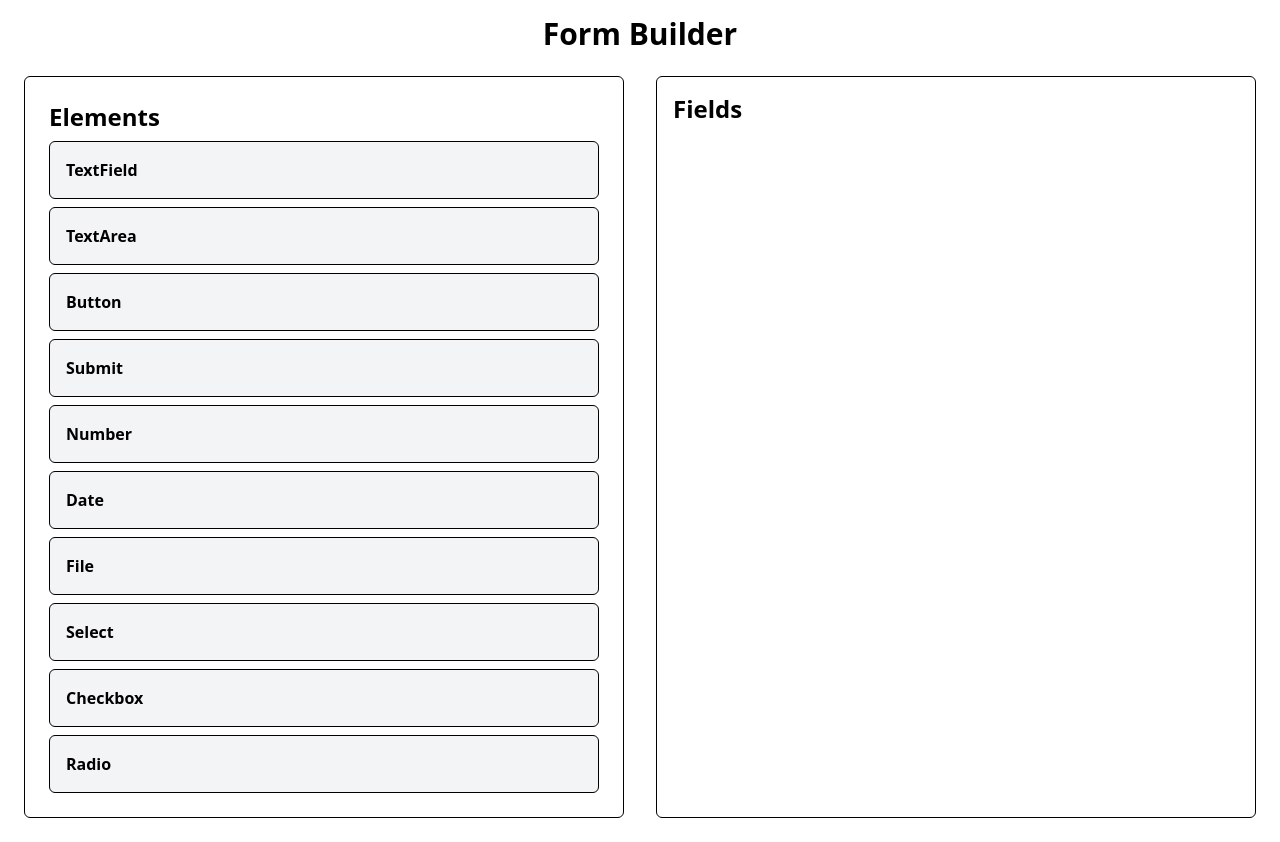
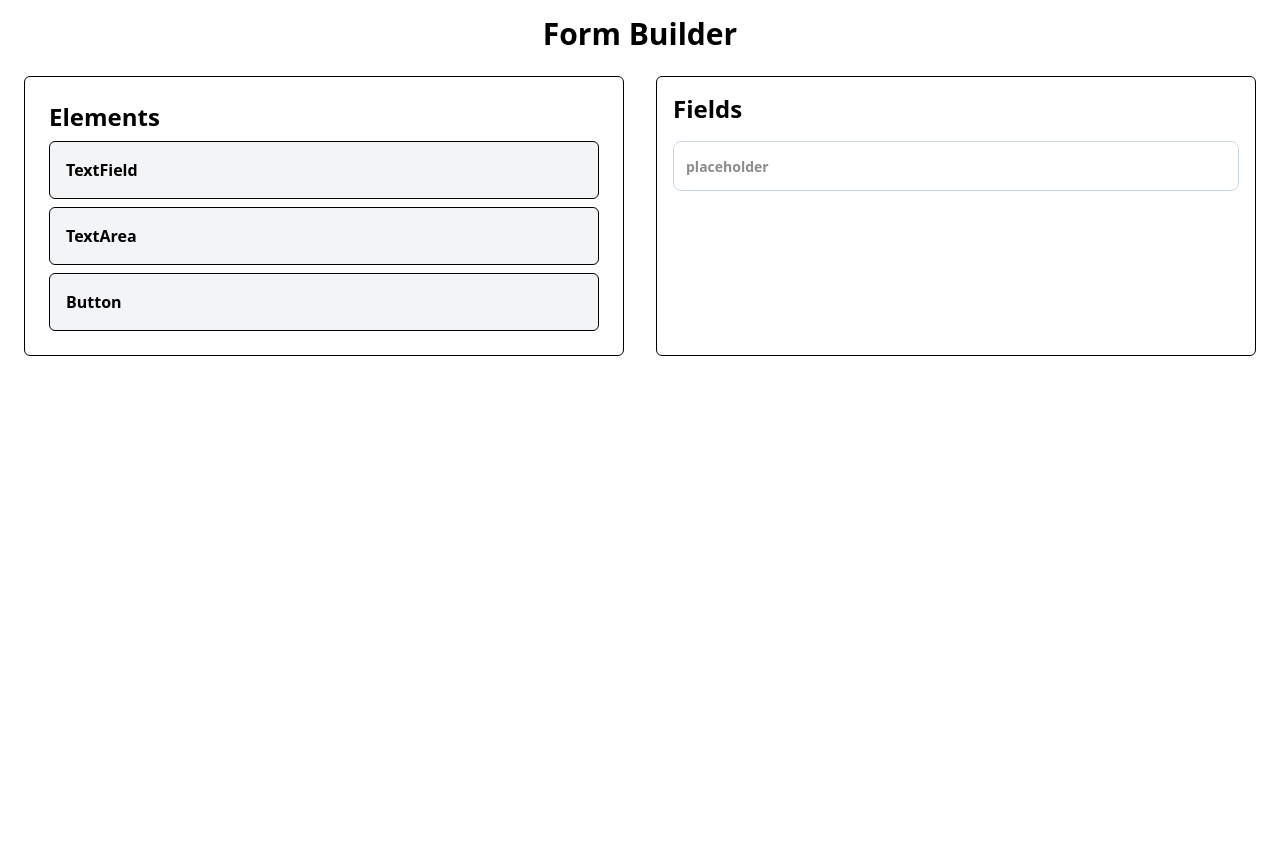
Before and after one commit to Serajur-Reza/form-builder, a React (Vite) app: page / in a window 1280 px wide. Both pictures are taken after a click on the button "TextField". After the commit the page ends 800 px from the top, so only its background shows below. Built offline with nearby package versions, Linux system fonts and the light colour scheme.

Commit message:
drag and drop and code feature added

```diff
--- a/package.json
+++ b/package.json
@@ -11,9 +11,12 @@
   },
   "dependencies": {
     "@dnd-kit/core": "^6.3.1",
+    "@dnd-kit/sortable": "^10.0.0",
+    "@reduxjs/toolkit": "^2.6.1",
     "@tailwindcss/vite": "^4.0.8",
     "react": "^19.0.0",
     "react-dom": "^19.0.0",
+    "react-redux": "^9.2.0",
     "tailwindcss": "^4.0.8"
   },
   "devDependencies": {
--- a/src/App.tsx
+++ b/src/App.tsx
@@ -1,21 +1,40 @@
 import "./App.css";
-import Code from "./components/Code";
+// import Code from "./components/Code";
 import Elements from "./components/Elements";
 import Fields from "./components/Fields";
+import {useState} from "react";
+import { DndContext } from '@dnd-kit/core';
 
 function App() {
+    const [elements, setElements] = useState([]);
+
+    const handleDragEnd = (event) => {
+        const { active } = event;
+
+        // Add the dragged element to the canvas
+        if (active.data.current) {
+            setElements((prev) => [...prev, active.data.current]);
+        }
+    };
+
+    // console.log(elements)
+
     return (
     <>
+
+        <DndContext onDragEnd={handleDragEnd}>
             <div className="font-bold  mt-4">
                 <h1 className="text-3xl text-center">Form Builder</h1>
 
 
                 <div className="grid grid-cols-2 gap-4 m-4">
                     <Elements />
-          <Fields />
+                    <Fields elements={elements}/>
                     {/*<Code />*/}
                 </div>
             </div>
+        </DndContext>
+
     </>
   );
 }
--- a/src/components/Elements/Elements.tsx
+++ b/src/components/Elements/Elements.tsx
@@ -1,18 +1,16 @@
-import {TextField} from "../Fields/TextField.tsx";
+import {TextField, TextInputString} from "../Fields/TextField.tsx";
 
-export const FormElements= {
-    text: TextField,
-}
+
 
 export const formElementSidebar = [
-    { name: 'TextField', element: FormElements.text},
-    { name: 'TextArea', element: FormElements.text},
-    { name: 'Button', element: FormElements.text},
-    { name: 'Submit', element: FormElements.text},
-    { name: 'Number', element: FormElements.text},
-    { name: 'Date', element: FormElements.text},
-    { name: 'File', element: FormElements.text},
-    { name: 'Select', element: FormElements.text},
-    { name: 'Checkbox', element: FormElements.text},
-    { name: 'Radio', element: FormElements.text}
+    { id: 1, name: 'TextField', element: <TextField/>,code: TextInputString()},
+    { id: 2, name: 'TextArea', element: <TextField/>, code: TextInputString()},
+    { id: 3, name: 'Button', element: <TextField/>, code: TextInputString()},
+    // { id: 4, name: 'Submit', element: FormElements.text},
+    // { id: 5, name: 'Number', element: FormElements.text},
+    // { id: 6, name: 'Date', element: FormElements.text},
+    // { id: 7, name: 'File', element: FormElements.text},
+    // { id: 8, name: 'Select', element: FormElements.text},
+    // { id: 9, name: 'Checkbox', element: FormElements.text},
+    // { id: 10, name: 'Radio', element: FormElements.text}
 ]
--- a/src/components/Elements/SidebarButtonElement.tsx
+++ b/src/components/Elements/SidebarButtonElement.tsx
@@ -1,10 +1,27 @@
+import { useDraggable } from '@dnd-kit/core';
 
-type Props = { formElement: any, name: string}
+type Props = {id: number, formElement: any, code: string, name: string}
 
 const SidebarButtonElement = (props:Props ) => {
-    const {formElement, name} = props
+    const {id, formElement, code, name} = props
+
+    const { attributes, listeners, setNodeRef, transform } = useDraggable({
+        id,
+        data: { type: formElement, label:name, id: id, code: code },
+    });
+
+    const style = transform
+        ? {
+            transform: `translate3d(${transform.x}px, ${transform.y}px, 0)`,
+        }
+        : undefined;
     return (
-        <div className={'bg-gray-100 border-1 rounded-md p-4 m-2 cursor-pointer'}>
+        <div
+            ref={setNodeRef}
+            className={'bg-gray-100 border-1 rounded-md p-4 m-2 cursor-pointer'}
+            style={{...style}}
+            {...listeners}
+            {...attributes}>
             {name}
         </div>
     );
--- a/src/components/Elements/index.tsx
+++ b/src/components/Elements/index.tsx
@@ -21,7 +21,7 @@ const Elements = () => {
 
         <div>
             {formElementSidebar.map((formElement, index) => (
-                <SidebarButtonElement key={index} formElement={formElement.element} name={formElement.name} />
+                <SidebarButtonElement key={index} formElement={formElement.element} name={formElement.name} id={formElement.id} code={formElement?.code}/>
             ))}
         </div>
 
--- a/src/components/Fields/TextField.tsx
+++ b/src/components/Fields/TextField.tsx
@@ -4,7 +4,7 @@ export const TextField = () => {
     return (
         <div className="w-full">
             <input
-                className='w-full border-slate-300 py-3 rounded-lg placeholder:text-sm placeholder:text-[#8C8C8C]'
+                className='w-full border-1 border-slate-300 p-3 rounded-lg placeholder:text-sm placeholder:text-[#8C8C8C]'
                 type='text'
                 placeholder={'placeholder'}
                 readOnly
@@ -12,3 +12,15 @@ export const TextField = () => {
         </div>
     );
 };
+
+
+export const TextInputString = () => {
+    return `<div className="w-full">
+            <input
+                className='w-full border-1 border-slate-300 p-3 rounded-lg placeholder:text-sm placeholder:text-[#8C8C8C]'
+                type='text'
+                placeholder={'placeholder'}
+                readOnly
+                disabled/>
+        </div>`
+}
--- a/src/components/Fields/index.tsx
+++ b/src/components/Fields/index.tsx
@@ -1,11 +1,20 @@
+
+import { useDroppable } from '@dnd-kit/core';
 
 
+const Fields = (props) => {
+  const { elements } = props;
+  const { setNodeRef } = useDroppable({
+    id: 'canvas',
+  });
 
-
-const Fields = () => {
-  return <div className={'bg-white border-1 rounded-md p-4 m-2'}>
+  console.log(elements)
+  return <div className={'bg-white border-1 rounded-md p-4  m-2 overflow-auto'}>
     <div>
       <h1 className={'text-2xl font-bold'} >Fields</h1>
+      <div >
+        {elements?.map((el, i) => (<div className={'my-4' }>{el.type}</div>))}
+      </div>
     </div>
   </div>;
 };
```
Also changed, not shown: 1 other file (tests, documents, lock files or other folders). Lines whose indentation alone changed are shown as unchanged.
